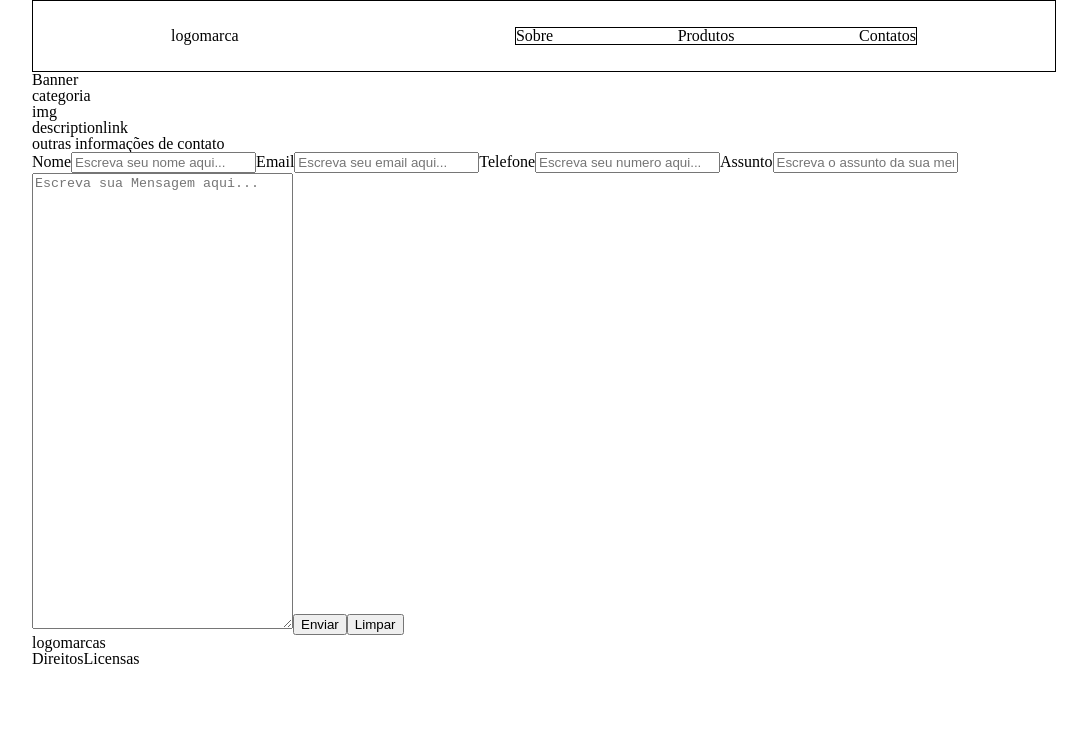
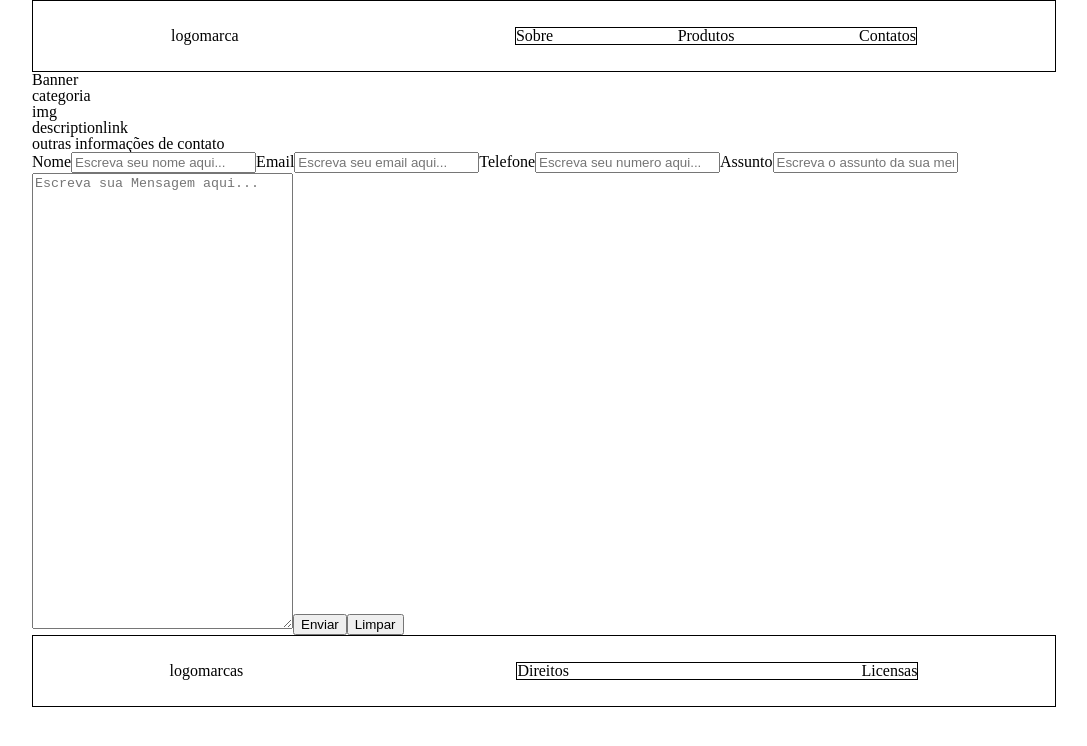
Before and after one commit to Cursos-Renda/CursosRendaOnline, a React (Vite) app: page / in a window 1280 px wide. Shown: the top 746 px of the page, without its empty margins (96-1183 px from the left). Built offline with nearby package versions, Linux system fonts and the light colour scheme.

Commit message:
feat: apply basic styles footer

```diff
--- a/src/components/Footer/index.tsx
+++ b/src/components/Footer/index.tsx
@@ -1,6 +1,8 @@
+import styles from "./styles.module.scss"
+
 export const Footer = () => {
     return(
-        <footer>
+        <footer className={styles.footer}>
             <figure>
                 <h2>logomarcas</h2>
             </figure>
--- /dev/null
+++ b/src/components/Footer/styles.module.scss
@@ -0,0 +1,13 @@
+.footer{
+    border: 1px solid black;
+    display: flex;
+    justify-content: space-around;
+    height: 70px;
+    align-items: center;
+    div{
+        width: 400px;
+        display: flex;
+        justify-content: space-between;
+        border: 1px solid black;
+    }
+}
```
